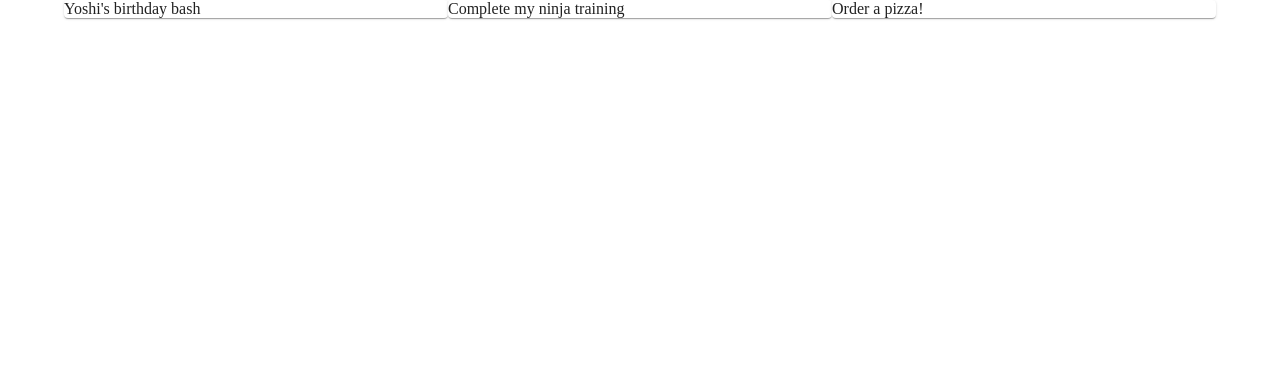
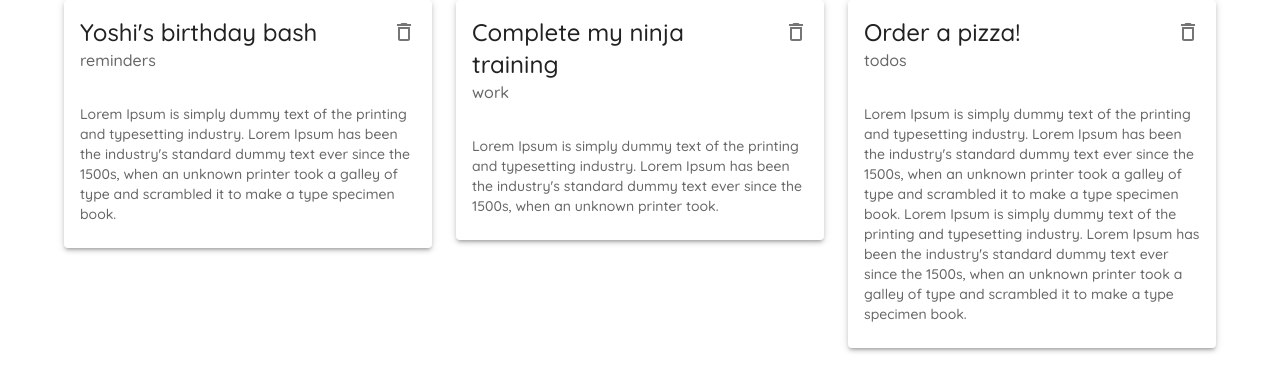
Before and after one commit to AndrewKrupenko/material-ui-notes, a React (Create React App) app: page / in a window 1280 px wide. Shown: the top 392 px of the page. Built offline with nearby package versions, Linux system fonts and the light colour scheme; data requests are answered from the project's data file.

Commit message:
added a NoteCard component and ability to delete a note

```diff
--- a/src/App.js
+++ b/src/App.js
@@ -27,8 +27,8 @@ function App() {
       <StyledEngineProvider injectFirst>
         <Router>
           <Routes>
-            <Route exact path="/" element={<Notes />}/>
-            <Route path="/create" element={<Create />}/>
+            <Route exact path="/" element={<Notes />} />
+            <Route path="/create" element={<Create />} />
           </Routes>
         </Router>
       </StyledEngineProvider>
--- /dev/null
+++ b/src/components/NoteCard.js
@@ -0,0 +1,32 @@
+import Card from '@mui/material/Card'
+import CardHeader from '@mui/material/CardHeader'
+import CardContent from '@mui/material/CardContent'
+import Typography from "@mui/material/Typography"
+import { IconButton } from "@mui/material"
+import { DeleteOutlined } from "@mui/icons-material"
+
+const NoteCard = ({ note, handleDelete }) => {
+
+  return (
+    <div>
+      <Card elevation={3}>
+        <CardHeader
+          action={
+            <IconButton onClick={() => handleDelete(note.id)}>
+              <DeleteOutlined />
+            </IconButton>
+          }
+          title={note.title}
+          subheader={note.category}
+        />
+        <CardContent>
+          <Typography variant="body2" color="textSecondary">
+            {note.details}
+          </Typography>
+        </CardContent>
+      </Card>
+    </div>
+  );
+};
+
+export default NoteCard;
--- a/src/pages/Create.js
+++ b/src/pages/Create.js
@@ -1,4 +1,4 @@
-import React, { useState } from 'react'
+import { useState } from 'react'
 import { makeStyles } from '@mui/styles'
 import { useNavigate } from 'react-router-dom'
 import KeyboardArrowRightIcon from '@mui/icons-material/KeyboardArrowRight'
--- a/src/pages/Notes.js
+++ b/src/pages/Notes.js
@@ -1,7 +1,7 @@
 import { useEffect, useState } from "react"
-import Paper from '@mui/material/Paper'
 import Grid from '@mui/material/Grid'
 import Container from "@mui/material/Container"
+import NoteCard from "../components/NoteCard"
 
 export default function Notes() {
   const [notes, setNotes] = useState([])
@@ -12,22 +12,22 @@ export default function Notes() {
       .then(data => setNotes(data))
   }, [])
 
+  const handleDelete = async id => {
+    await fetch(`http://localhost:8000/notes/${id}`, {
+      method: 'DELETE',
+    })
+    const newNotes = notes.filter(note => note.id !== id)
+    setNotes(newNotes)
+  }
+
   return (
     <Container>
-      <Grid container>
-      {notes.map(note => (
-        <Grid
-          key={note.id}
-          xs={12}
-          md={6}
-          lg={4}
-          item
-        >
-          <Paper>
-            {note.title}
-          </Paper>
-        </Grid>
-      ))}
+      <Grid container spacing={3}>
+        {notes.map(note => (
+          <Grid item key={note.id} xs={12} md={6} lg={4}>
+           <NoteCard note={note} handleDelete={handleDelete} />
+          </Grid>
+        ))}
       </Grid>
     </Container>
   )
```
